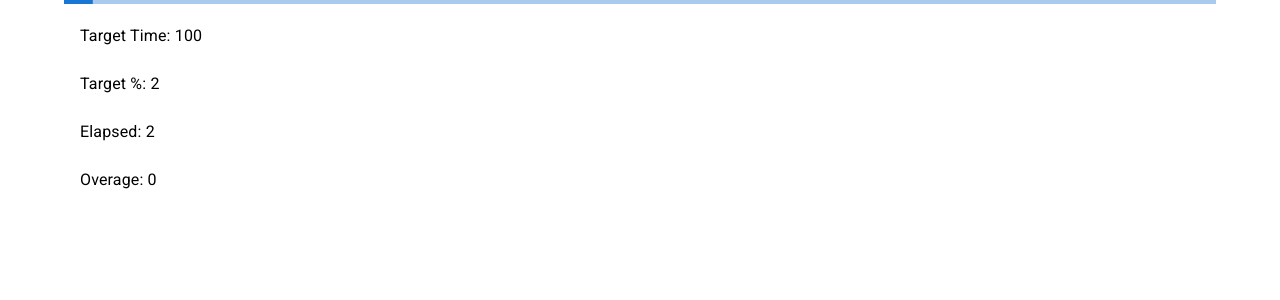
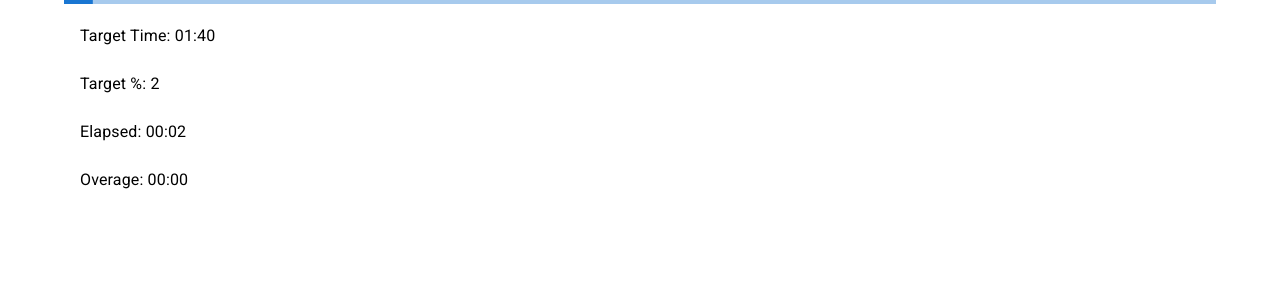
Before and after one commit to comeara13/climbing-tracker, a React (Create React App) app: page / in a window 1280 px wide. Both pictures are taken after a click on the button "Add New". Shown: the top 300 px of the page. Built offline with nearby package versions, Linux system fonts and the light colour scheme.

Commit message:
pretty print times + make helper functions

```diff
--- a/src/InactiveSubView.tsx
+++ b/src/InactiveSubView.tsx
@@ -8,6 +8,42 @@ import { ListItemText } from '@mui/material'
 type InactiveSubViewProps = {
   timerSeconds: number
   subsessionId: number
+}
+
+function secondsToTime(e: number) {
+  const m = Math.floor((e % 3600) / 60)
+      .toString()
+      .padStart(2, '0'),
+    s = Math.floor(e % 60)
+      .toString()
+      .padStart(2, '0')
+  return `${m}:${s}`
+}
+
+function buildTimerStats(
+  timerSeconds: number,
+  percentageElapsed: number,
+  elapsedSeconds: number
+) {
+  const overageSeconds = Math.max(Math.floor(elapsedSeconds) - timerSeconds, 0)
+  return (
+    <List>
+      <ListItem>
+        <ListItemText primary={`Target Time: ${secondsToTime(timerSeconds)}`} />
+      </ListItem>
+      <ListItem>
+        <ListItemText
+          primary={`Target %: ${Math.min(Math.floor(percentageElapsed), 100)}`}
+        />
+      </ListItem>
+      <ListItem>
+        <ListItemText primary={`Elapsed: ${secondsToTime(elapsedSeconds)}`} />
+      </ListItem>
+      <ListItem>
+        <ListItemText primary={`Overage: ${secondsToTime(overageSeconds)}`} />
+      </ListItem>
+    </List>
+  )
 }
 
 function InactiveSubView({ timerSeconds, subsessionId }: InactiveSubViewProps) {
@@ -30,30 +66,7 @@ function InactiveSubView({ timerSeconds, subsessionId }: InactiveSubViewProps) {
         value={Math.min(percentageElapsed, 100)}
         color={percentageElapsed > 100 ? 'secondary' : 'primary'}
       />
-      <List>
-        <ListItem>
-          <ListItemText primary={`Target Time: ${timerSeconds}`} />
-        </ListItem>
-        <ListItem>
-          <ListItemText
-            primary={`Target %: ${Math.min(
-              Math.floor(percentageElapsed),
-              100
-            )}`}
-          />
-        </ListItem>
-        <ListItem>
-          <ListItemText primary={`Elapsed: ${Math.floor(elapsedSeconds)}`} />
-        </ListItem>
-        <ListItem>
-          <ListItemText
-            primary={`Overage: ${Math.max(
-              Math.floor(elapsedSeconds) - timerSeconds,
-              0
-            )}`}
-          />
-        </ListItem>
-      </List>
+      {buildTimerStats(timerSeconds, percentageElapsed, elapsedSeconds)}
     </div>
   )
 }
```
